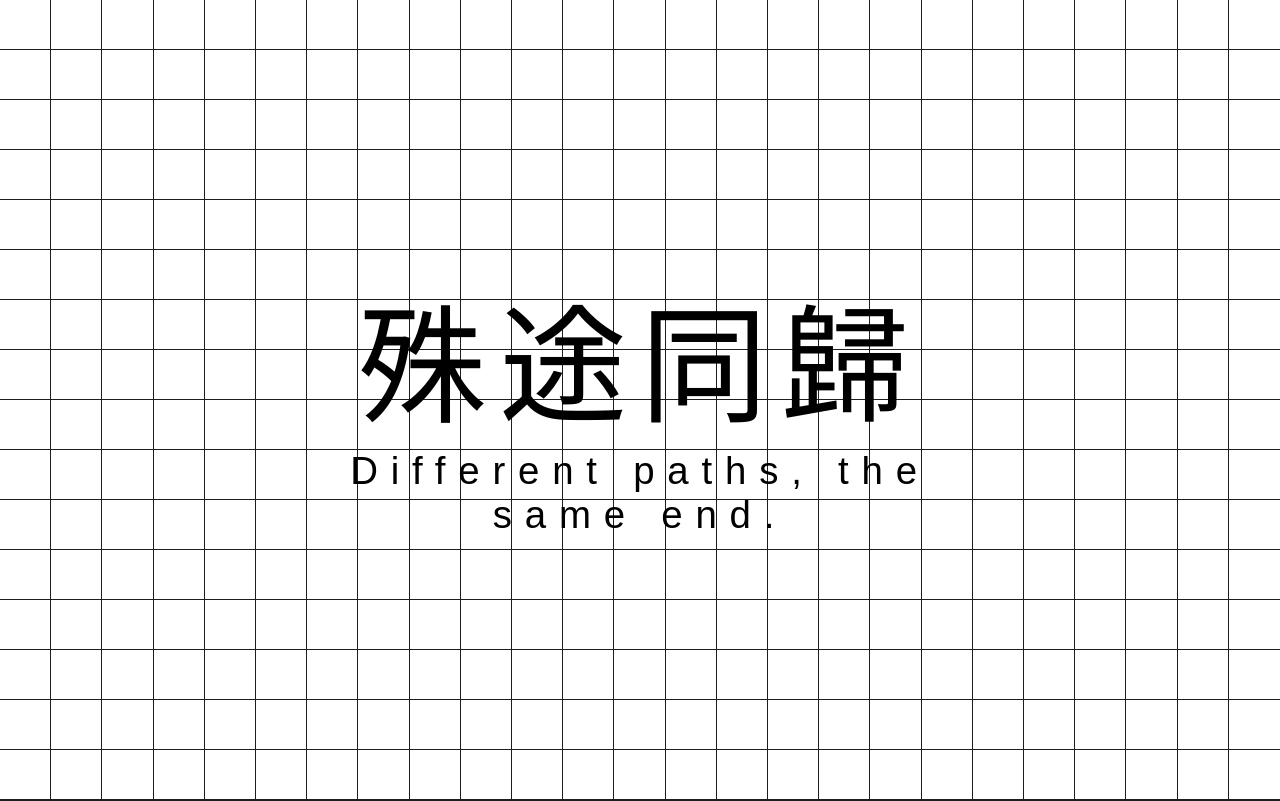
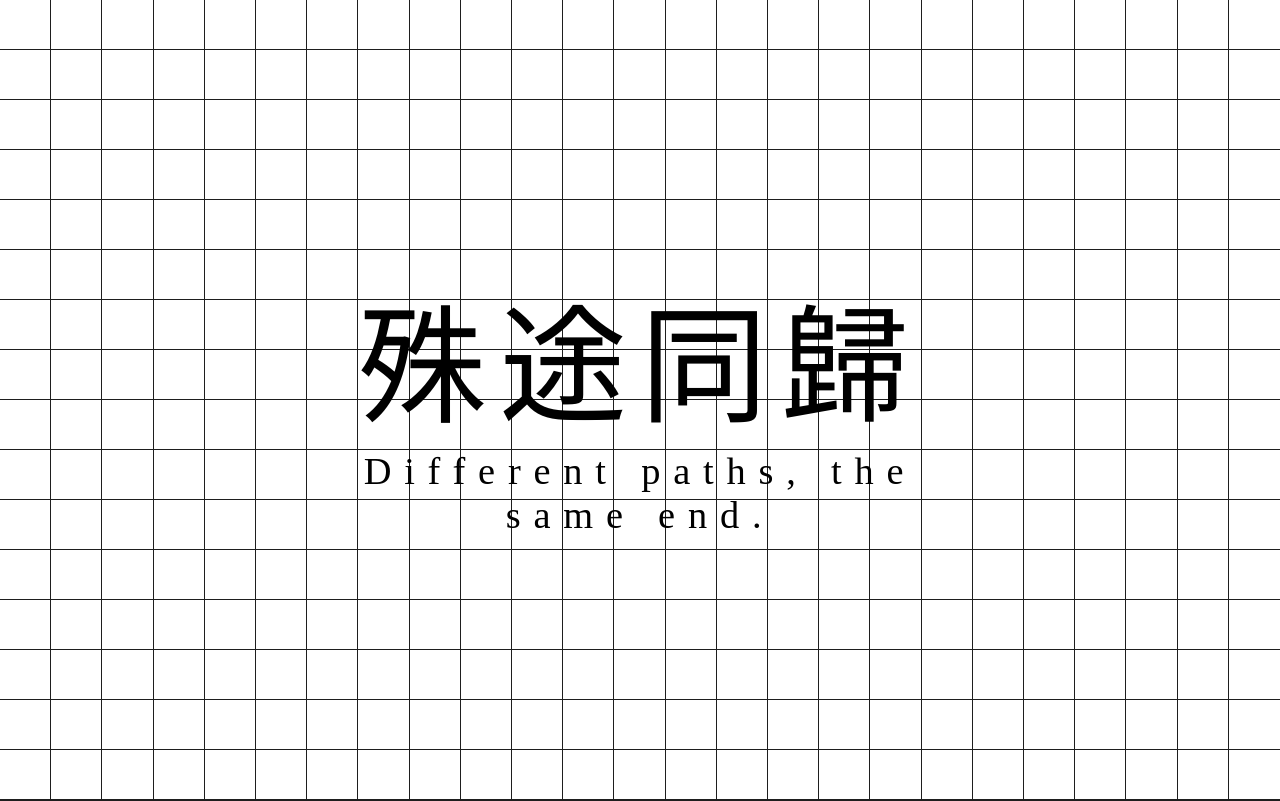
Before and after one commit to alanvww/different-paths-the-same-end, a React (Vite) app: page / in a window 1280 px wide. Shown: the top 801 px of the page. Built offline with nearby package versions, Linux system fonts and the light colour scheme; a web font is replaced by a local one.

Commit message:
Fix font family again

```diff
--- a/src/App.css
+++ b/src/App.css
@@ -81,7 +81,7 @@ footer > a {
 }
 
 .title > .eng {
-	font-family: yu-mincho-pr6n, sans-serif;
+	font-family: Ku-Mincho;
 	font-weight: 400;
 	font-style: normal;
 	text-rendering: optimizeLegibility;
```
